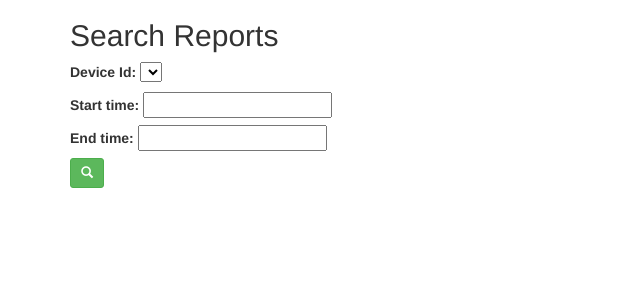
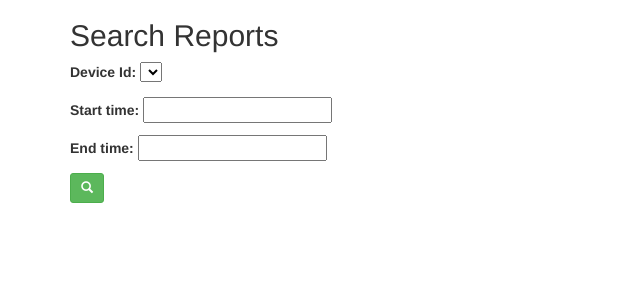
Before and after one commit to oferb/OpenTrains, a Django app: page /analysis/select-device-reports/ in a window 1280 px wide. Shown: the part 51-351 px from the top of the page, without its empty margins (0-640 px from the left). Run offline with Django 3.2, Linux system fonts and the light colour scheme; lists and menus that the app fills with data are empty.

Commit message:
back to as_p

```diff
--- a/webserver/opentrain/analysis/templates/analysis/show_reports.html
+++ b/webserver/opentrain/analysis/templates/analysis/show_reports.html
@@ -15,13 +15,8 @@
 	<div class="row">
 		<div class="col-md-3">
 	    	<h2>Search Reports</h2>
-	    	<form class="form-inline" method="post" role="form">
-	        	{% for field in form %}
-	        		<div class="form-group">
-	        			<label>{{ field.label_tag }}</label>
-	    				{{ field }}
-	    			</div>
-				{% endfor %}
+	    	<form class="form" method="post" role="form">
+	       		{{ form.as_p }}
 	        	{% csrf_token %}
 	        	<button type="submit" class="btn btn-success btn-sm">
 	            	<span class="glyphicon glyphicon-search"></span>
```
